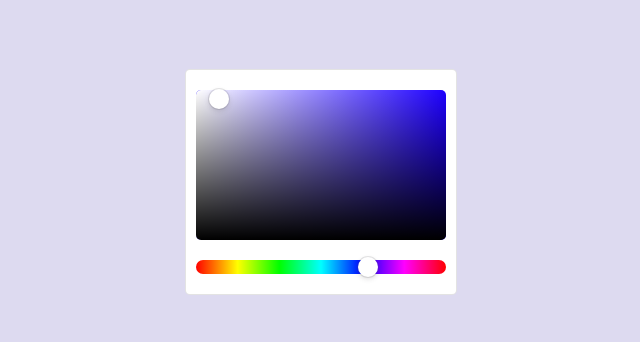
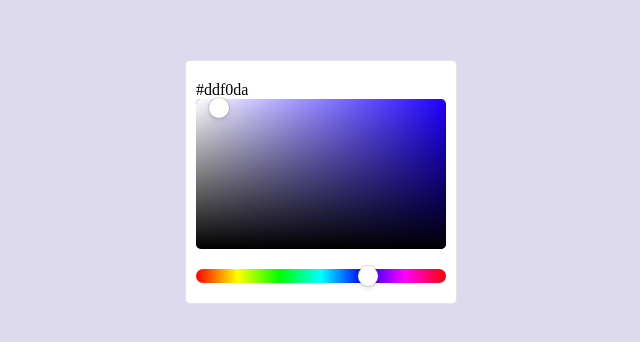
Before and after one commit to loonywizard/color-picker.js, a website built with webpack: page index.html in a window 1280 px wide. Shown: the part 218-560 px from the top of the page, without its empty margins (319-959 px from the left). Built offline with nearby package versions, Linux system fonts and the light colour scheme.

Commit message:
Add RGBDisplay to ColorPicker, that prints RGB color

```diff
--- a/src/index.js
+++ b/src/index.js
@@ -1,10 +1,12 @@
 import ColorManager from './colorManager';
 import HSBPicker from './hsbPicker';
+import RGBDisplay from './rgbDisplay';
 import './styles.scss';
 
 const colorManager = new ColorManager();
 
 const picker = new HSBPicker(colorManager);
+const rgbDisplay = new RGBDisplay(colorManager);
 
 const app = document.getElementById('app');
 
@@ -20,6 +22,8 @@ colorManager.subscribe(setAppBackground);
 
 const pickerContainer = document.createElement('div');
 pickerContainer.className = 'picker-container';
+
 app.appendChild(pickerContainer);
 
+pickerContainer.appendChild(rgbDisplay.render());
 pickerContainer.appendChild(picker.render());
--- /dev/null
+++ b/src/rgbDisplay.js
@@ -0,0 +1,17 @@
+import { convertRgbToString } from './utils/convert';
+
+export default function RGBDisplay(colorManager) {
+  const div = document.createElement('div');
+  div.className = 'rgb-display';
+
+  const updateHtml = () => {
+    const { red, green, blue } = colorManager.getColorRGB();
+    div.innerHTML = convertRgbToString(red, green, blue);
+  };
+
+  colorManager.subscribe(updateHtml);
+
+  updateHtml();
+
+  this.render = () => div;
+}
--- a/src/styles.scss
+++ b/src/styles.scss
@@ -28,6 +28,10 @@ html, body {
   display: flex;
   justify-content: center;
   align-items: center;
+}
+
+.rgb-display {
+  color: $color-black;
 }
 
 .picker-container {
```
Also changed, not shown: src/rgbInput.js (deleted).
